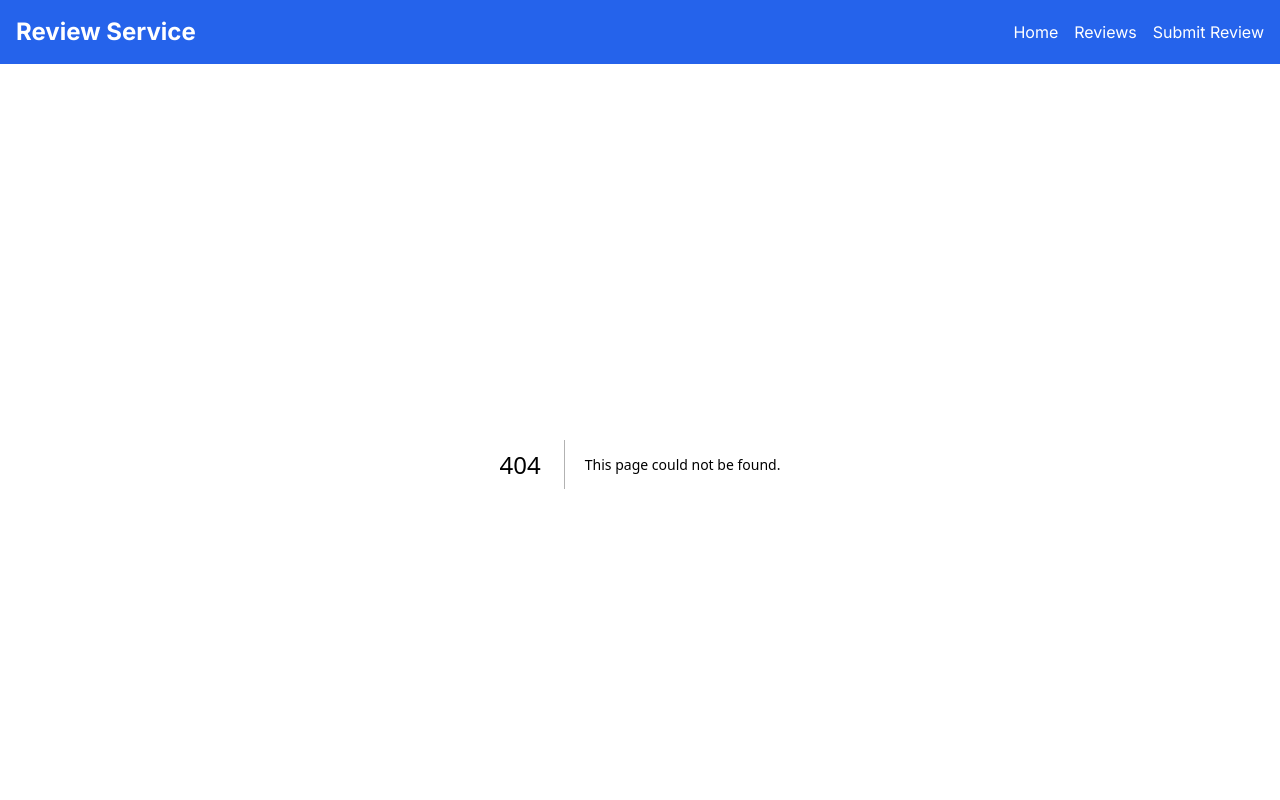
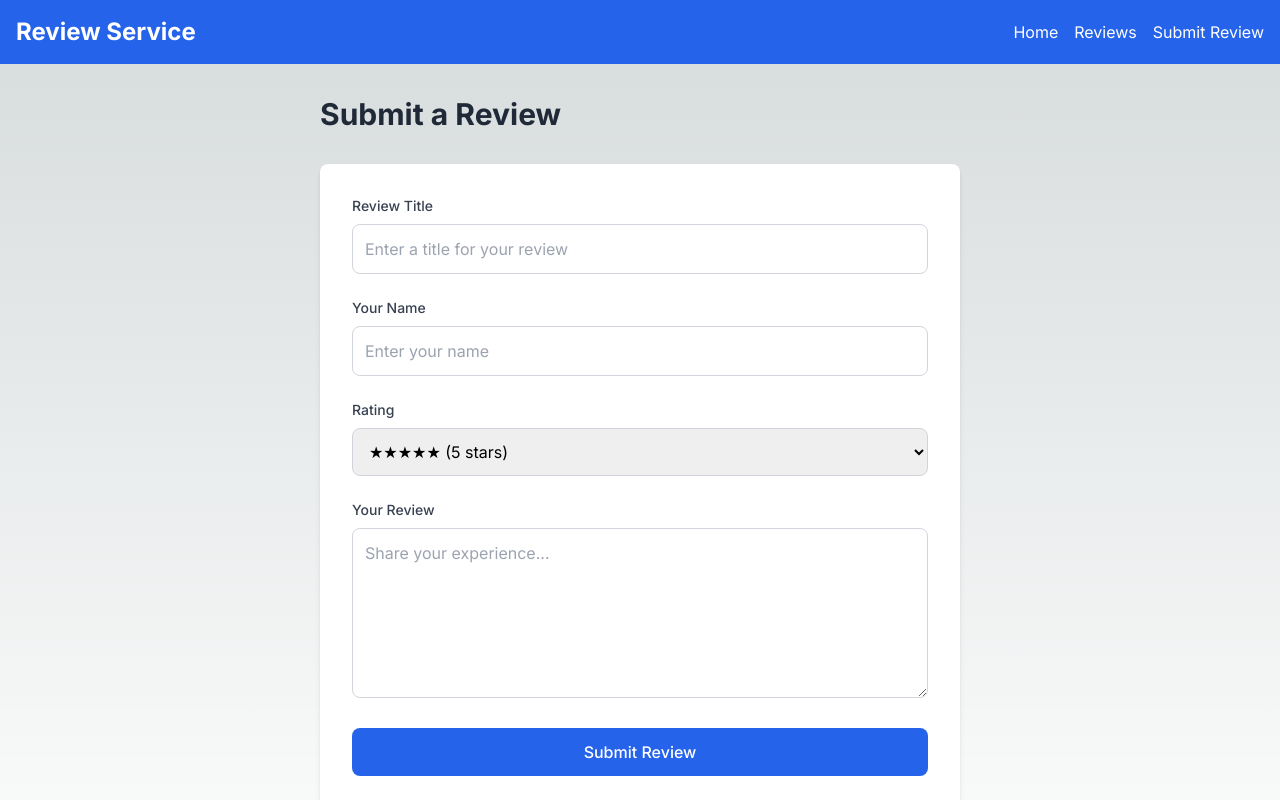
Before and after one commit to alextheous/review-service-web, a Next.js app: page /submit in a window 1280 px wide. Before the commit this address had no page. Shown: the top 800 px of the page. Built offline with nearby package versions, Linux system fonts and the light colour scheme.

Commit message:
Add additional project files and review pages

```diff
--- /dev/null
+++ b/app/reviews/page.tsx
@@ -0,0 +1,63 @@
+export default function ReviewsPage() {
+  const reviews = [
+    {
+      id: 1,
+      title: "Excellent Customer Service",
+      rating: 5,
+      author: "Alex Johnson",
+      date: "2025-10-20",
+      content: "I had an issue with my order and the customer service team resolved it quickly and professionally. Highly recommended!"
+    },
+    {
+      id: 2,
+      title: "Great Product Quality",
+      rating: 4,
+      author: "Maria Garcia",
+      date: "2025-10-18",
+      content: "The product exceeded my expectations. Good value for money and arrived on time."
+    },
+    {
+      id: 3,
+      title: "Fast Delivery",
+      rating: 5,
+      author: "David Wilson",
+      date: "2025-10-15",
+      content: "Ordered on Monday, received on Wednesday. Packaging was excellent and product was exactly as described."
+    }
+  ];
+
+  return (
+    <div className="container mx-auto px-4 py-8">
+      <h1 className="text-3xl font-bold text-gray-800 mb-8">All Reviews</h1>
+
+      <div className="mb-6">
+        <input
+          type="text"
+          placeholder="Search reviews..."
+          className="w-full max-w-md p-3 border border-gray-300 rounded-lg focus:outline-none focus:ring-2 focus:ring-blue-500"
+        />
+      </div>
+
+      <div className="grid gap-6">
+        {reviews.map((review) => (
+          <div key={review.id} className="review-card">
+            <div className="flex justify-between items-start mb-3">
+              <h3 className="text-xl font-semibold text-gray-800">{review.title}</h3>
+              <div className="flex items-center">
+                <div className="star-rating mr-2">
+                  {'★'.repeat(review.rating)}{'☆'.repeat(5 - review.rating)}
+                </div>
+                <span className="text-gray-600">({review.rating}/5)</span>
+              </div>
+            </div>
+            <p className="text-gray-700 mb-4">{review.content}</p>
+            <div className="flex justify-between items-center text-sm text-gray-500">
+              <span>By {review.author}</span>
+              <span>{review.date}</span>
+            </div>
+          </div>
+        ))}
+      </div>
+    </div>
+  );
+}
--- /dev/null
+++ b/app/submit/page.tsx
@@ -0,0 +1,112 @@
+'use client';
+
+import { useState } from 'react';
+
+export default function SubmitReviewPage() {
+  const [formData, setFormData] = useState({
+    title: '',
+    rating: 5,
+    content: '',
+    author: ''
+  });
+
+  const handleSubmit = (e: React.FormEvent) => {
+    e.preventDefault();
+    // Here you would typically send the data to your backend
+    console.log('Review submitted:', formData);
+    alert('Thank you for your review! It has been submitted successfully.');
+    setFormData({ title: '', rating: 5, content: '', author: '' });
+  };
+
+  const handleChange = (e: React.ChangeEvent<HTMLInputElement | HTMLTextAreaElement | HTMLSelectElement>) => {
+    const { name, value } = e.target;
+    setFormData(prev => ({
+      ...prev,
+      [name]: name === 'rating' ? parseInt(value) : value
+    }));
+  };
+
+  return (
+    <div className="container mx-auto px-4 py-8 max-w-2xl">
+      <h1 className="text-3xl font-bold text-gray-800 mb-8">Submit a Review</h1>
+
+      <div className="bg-white rounded-lg shadow-md p-8">
+        <form onSubmit={handleSubmit} className="space-y-6">
+          <div>
+            <label htmlFor="title" className="block text-sm font-medium text-gray-700 mb-2">
+              Review Title
+            </label>
+            <input
+              type="text"
+              id="title"
+              name="title"
+              value={formData.title}
+              onChange={handleChange}
+              required
+              className="w-full p-3 border border-gray-300 rounded-lg focus:outline-none focus:ring-2 focus:ring-blue-500"
+              placeholder="Enter a title for your review"
+            />
+          </div>
+
+          <div>
+            <label htmlFor="author" className="block text-sm font-medium text-gray-700 mb-2">
+              Your Name
+            </label>
+            <input
+              type="text"
+              id="author"
+              name="author"
+              value={formData.author}
+              onChange={handleChange}
+              required
+              className="w-full p-3 border border-gray-300 rounded-lg focus:outline-none focus:ring-2 focus:ring-blue-500"
+              placeholder="Enter your name"
+            />
+          </div>
+
+          <div>
+            <label htmlFor="rating" className="block text-sm font-medium text-gray-700 mb-2">
+              Rating
+            </label>
+            <select
+              id="rating"
+              name="rating"
+              value={formData.rating}
+              onChange={handleChange}
+              className="w-full p-3 border border-gray-300 rounded-lg focus:outline-none focus:ring-2 focus:ring-blue-500"
+            >
+              <option value={5}>★★★★★ (5 stars)</option>
+              <option value={4}>★★★★☆ (4 stars)</option>
+              <option value={3}>★★★☆☆ (3 stars)</option>
+              <option value={2}>★★☆☆☆ (2 stars)</option>
+              <option value={1}>★☆☆☆☆ (1 star)</option>
+            </select>
+          </div>
+
+          <div>
+            <label htmlFor="content" className="block text-sm font-medium text-gray-700 mb-2">
+              Your Review
+            </label>
+            <textarea
+              id="content"
+              name="content"
+              value={formData.content}
+              onChange={handleChange}
+              required
+              rows={6}
+              className="w-full p-3 border border-gray-300 rounded-lg focus:outline-none focus:ring-2 focus:ring-blue-500"
+              placeholder="Share your experience..."
+            />
+          </div>
+
+          <button
+            type="submit"
+            className="w-full bg-blue-600 text-white py-3 px-6 rounded-lg hover:bg-blue-700 transition-colors font-medium"
+          >
+            Submit Review
+          </button>
+        </form>
+      </div>
+    </div>
+  );
+}
```
Also changed, not shown: 2 other files (tests, documents, lock files or other folders).
